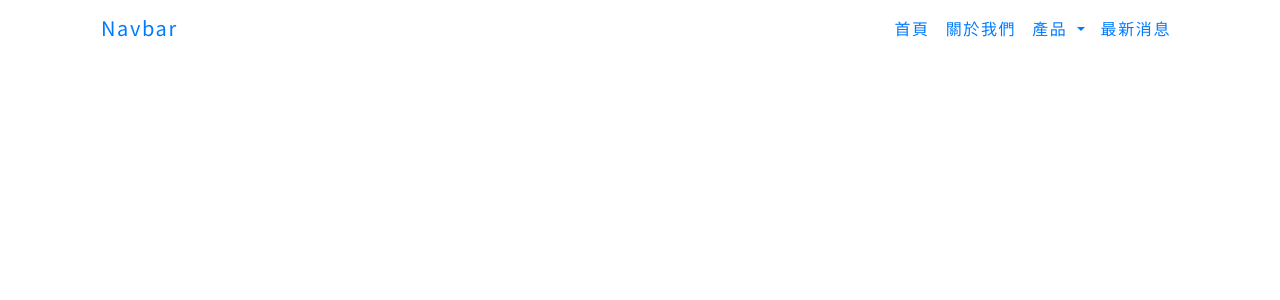
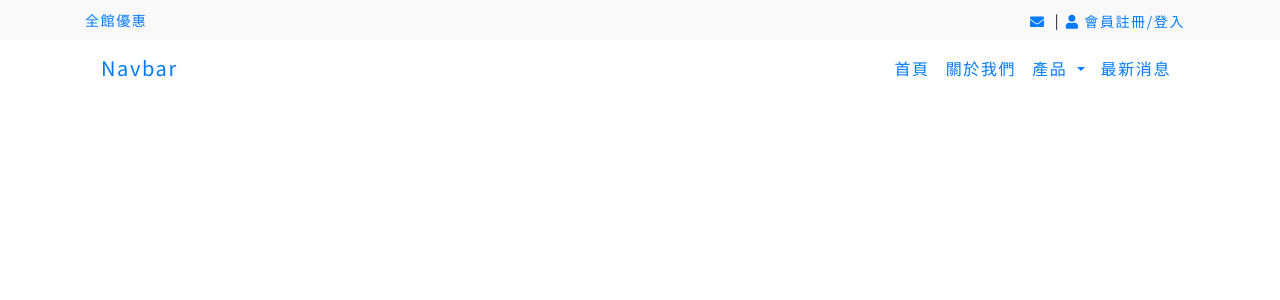
Before and after one commit to jannyjie/codepulse, a PHP site: page /header.php in a window 1280 px wide. Shown: the top 300 px of the page. Run offline with PHP 8.4, Linux system fonts and the light colour scheme.

Commit message:
[add] topbar

```diff
--- a/assets/css/common.css
+++ b/assets/css/common.css
@@ -10,6 +10,16 @@ img{max-width: 100%}
 /*       header       */
 /*--------------------*/
 .fixed header{position: fixed;top: 0;right: 0;left: 0;z-index: 1030;background: rgba(255, 255, 255, 0.75);box-shadow: 0 1px 5px rgba(0, 0, 0, 0.15);}
+.topbar {background: #f9f9f9;}
+.topbar .container{display: flex;justify-content: space-between;align-items: center;}
+.topbar a{font-size: 14px;margin:8px 0}
+.toplist{list-style: none;padding: 0;display: flex;justify-content: center;align-items: center;margin:8px 0}
+.toplist li{position: relative;}
+.toplist li+li:before{content: '|';display: block;position: absolute;left: -1px;top: 1.5px;;color: #1d1a2d;font-size: 14px}
+.toplist li i{line-height: 20px;}
+.toplist li a{padding: 0 10px;}
+.toplist li a+a{padding-left: 0;line-height: 24px;}
+
 
 /*---------------------*/
 /*     Search form     */
@@ -85,6 +95,7 @@ footer .iframewrap iframe{min-height: 180px}
 /*    responsive    */
 /*------------------*/
 @media (min-width:992px){
+    .col-lg-p20{flex-basis: 20%;max-width: 20%}
     .has_submenu ul{position: absolute;left: 0;top: 100%}
     .has_submenu:hover ul{display: block}
     .bigbanner {min-height: calc(100vh - 60px)}
--- a/footer.php
+++ b/footer.php
@@ -2,7 +2,7 @@
     <div class="container pt-4 pb-lg-3">
       <div class="row">
         <div class="col-md-6 col-lg-2 d-none d-lg-block">
-          <a href="index.php"><img alt="" src="assets/images/logo.png"></a>
+          <a href="index.php" class="logo"><img alt="" src="assets/images/logo.png"></a>
         </div>
         <div class="col-md-6 col-lg-2">
           <h5 class="footer-title"><span>關於我們</span></h5>
--- a/header.php
+++ b/header.php
@@ -22,6 +22,15 @@
 
 <body>
     <div class="headerwrap">
+        <div class="topbar">
+			<div class="container">
+                <a href="#">全館優惠</a>
+				<ul class="toplist d-none d-sm-flex">
+                    <li><a href="about.php"><i class="fas fa-envelope"></i></a></li>
+                    <li><a href="login.php"><i class="fas fa-user"></i> 會員註冊/登入</a></li>
+                </ul>
+			</div>
+		</div>
         <header>
             <div class="container">
             <nav class="navbar navbar-expand-lg">
```
